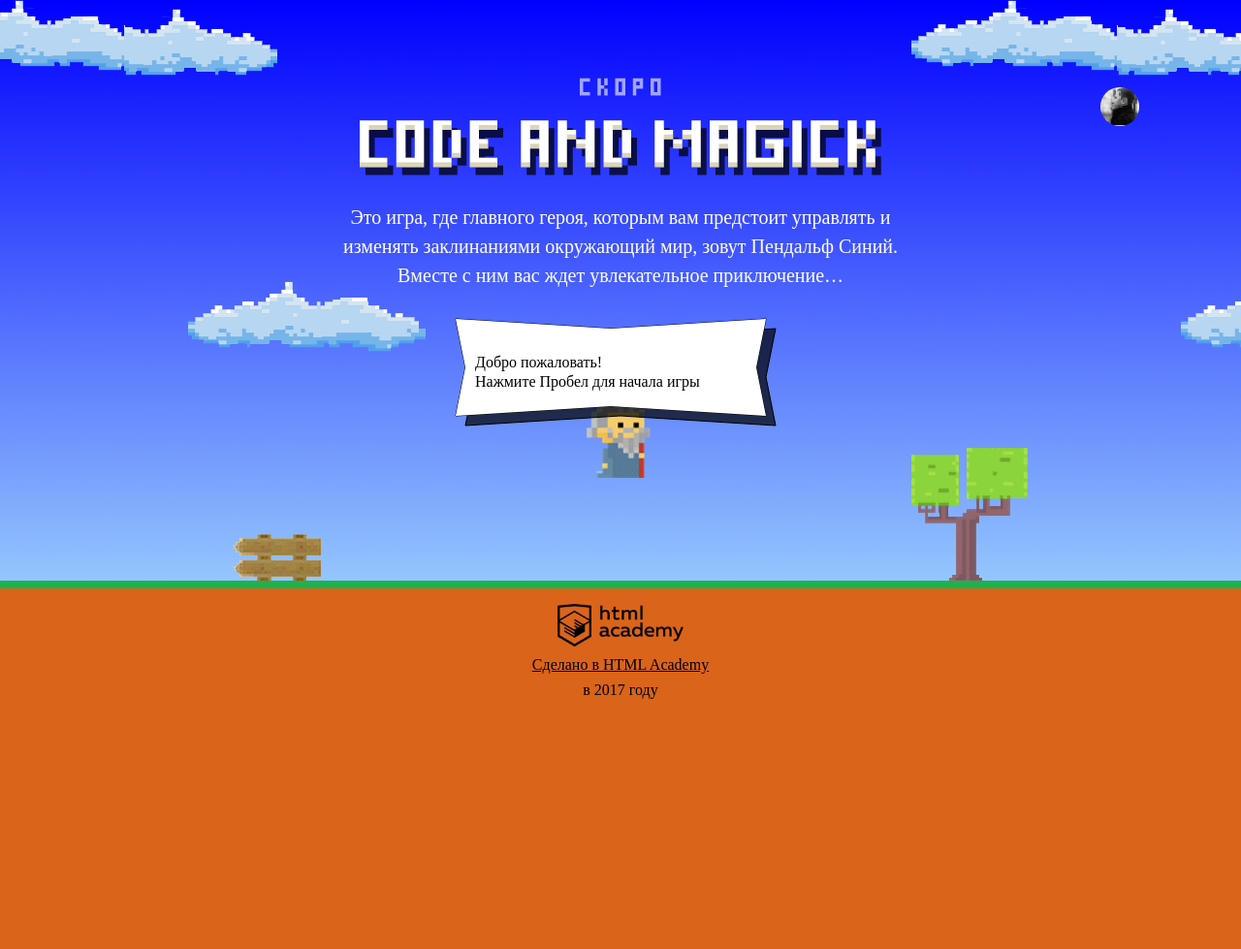
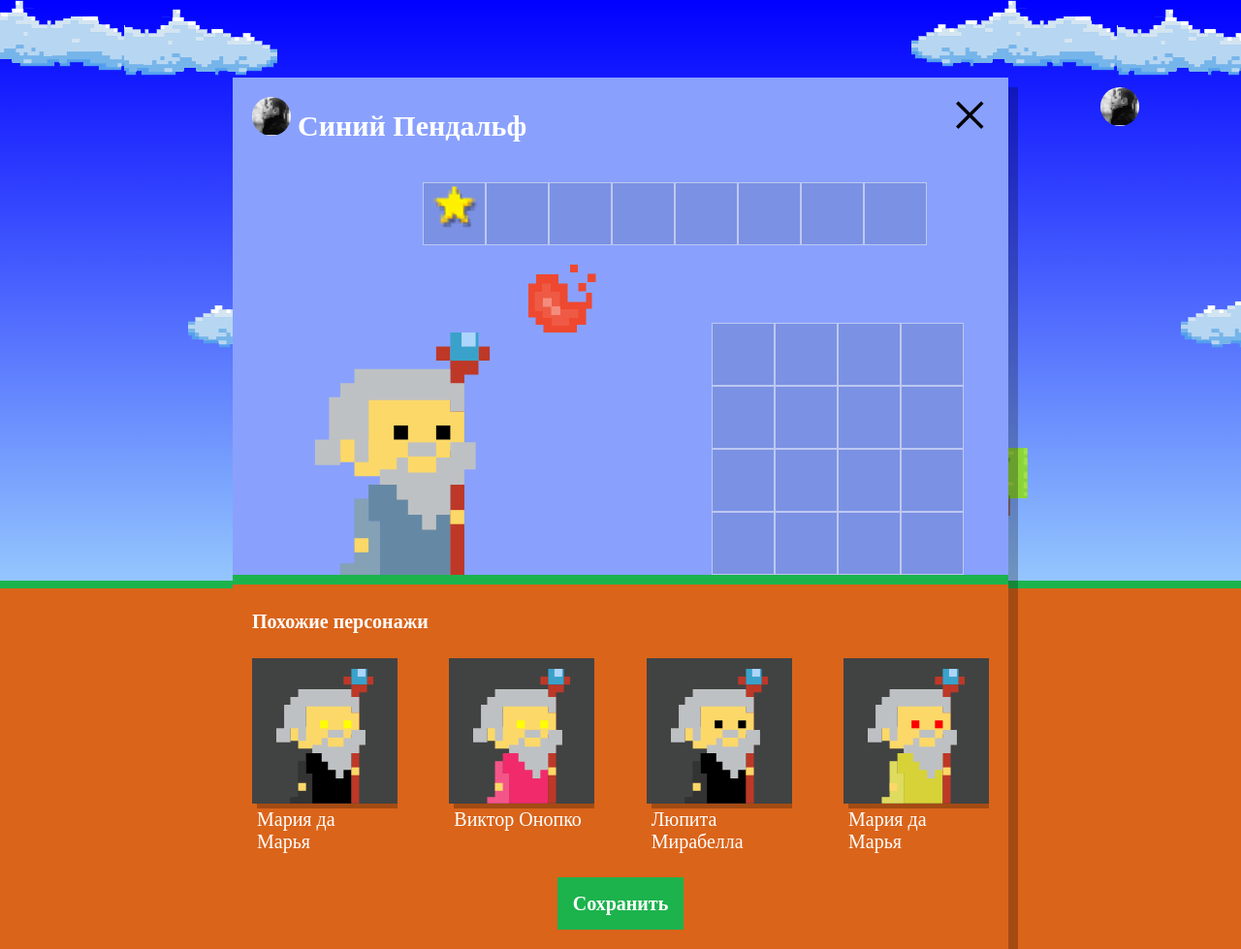
Before and after one commit to nstsvs/Code-and-Magick, a website: page index.html in a window 1280 px wide. Shown: the whole page at 97% size. Before the commit the page ends 800 px from the top, so only its background shows below. Drawn offline with Linux system fonts and the light colour scheme; a web font is replaced by a local one.

Commit message:
Нас орда

```diff
--- a/index.html
+++ b/index.html
@@ -208,6 +208,7 @@ function getWizardY (gameFieldHeight) {
   return gameFieldHeight / 3;
 }
 </script>
+<script src="js/setup.js"></script>
 <script src="js/stat.js"></script>
 <script src="js/game.js"></script>
 
--- /dev/null
+++ b/js/setup.js
@@ -0,0 +1,55 @@
+'use strict';
+
+var DATA_WIZARDS = {
+  COUNT: 4,
+  NAMES: ['Иван', 'Хуан Себастьян', 'Мария', 'Кристоф', 'Виктор', 'Юлия', 'Люпита', 'Вашингтон'],
+  SURNAMES: ['да Марья', 'Верон', 'Мирабелла', 'Вальц', 'Онопко', 'Топольницкая', 'Нионго', 'Ирвинг'],
+  COAT_COLOR: ['rgb(101, 137, 164)', 'rgb(241, 43, 107)', 'rgb(146, 100, 161)', 'rgb(56, 159, 117)', 'rgb(215, 210, 55)', 'rgb(0, 0, 0)'],
+  EYES_COLOR: ['black', 'red', 'blue', 'yellow', 'green'],
+};
+
+var userDialog = document.querySelector('.setup');
+userDialog.classList.remove('hidden');
+var similarListElement = userDialog.querySelector('.setup-similar-list');
+var similarWizardTemplate = document.querySelector('#similar-wizard-template').content.querySelector('.setup-similar-item');
+userDialog.querySelector('.setup-similar').classList.remove('hidden');
+
+var renderWizardTemplate = function (wizard) {
+  var wizardElement = similarWizardTemplate.cloneNode(true);
+  wizardElement.querySelector('.setup-similar-label').textContent = wizard.names + '\n' + wizard.surnames;
+  wizardElement.querySelector('.wizard-coat').style.fill = wizard.coatColor;
+  wizardElement.querySelector('.wizard-eyes').style.fill = wizard.eyesColor;
+  return wizardElement;
+};
+
+var getRandomElement = function (array) {
+  for (var i = 0; i < array.length; i++) {
+    var randomIndex = Math.floor(Math.random() * array.length);
+    var randomElement = array[randomIndex];
+  }
+  return randomElement;
+};
+
+var generateRandomWizards = function () {
+  var randomWizards = [];
+  for (var i = 0; i < DATA_WIZARDS.COUNT; i++) {
+    randomWizards.push({
+      names: getRandomElement(DATA_WIZARDS.NAMES),
+      surnames: getRandomElement(DATA_WIZARDS.SURNAMES),
+      coatColor: getRandomElement(DATA_WIZARDS.COAT_COLOR),
+      eyesColor: getRandomElement(DATA_WIZARDS.EYES_COLOR)
+    });
+  }
+  return randomWizards;
+};
+
+var renderWizards = function () {
+  var fragment = document.createDocumentFragment();
+  var similarWizards = generateRandomWizards();
+  for (var i = 0; i < similarWizards.length; i++) {
+    fragment.appendChild(renderWizardTemplate(similarWizards[i]));
+  }
+  similarListElement.appendChild(fragment);
+};
+
+renderWizards();
```
